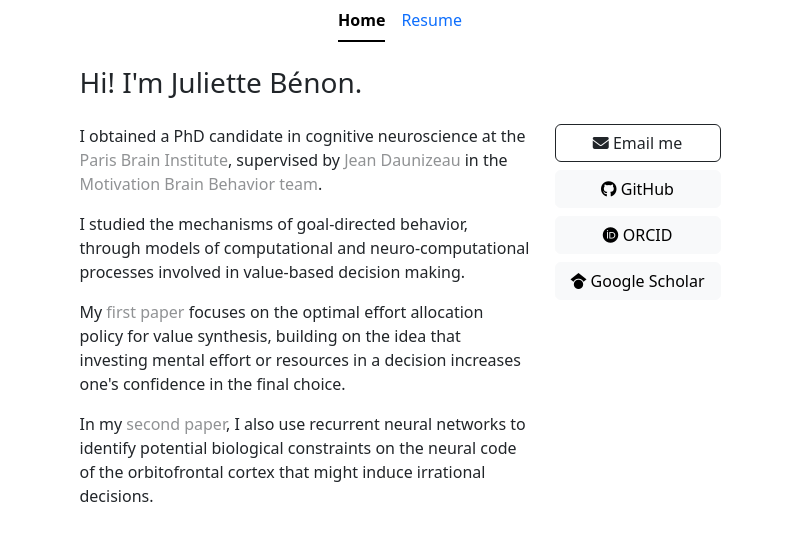
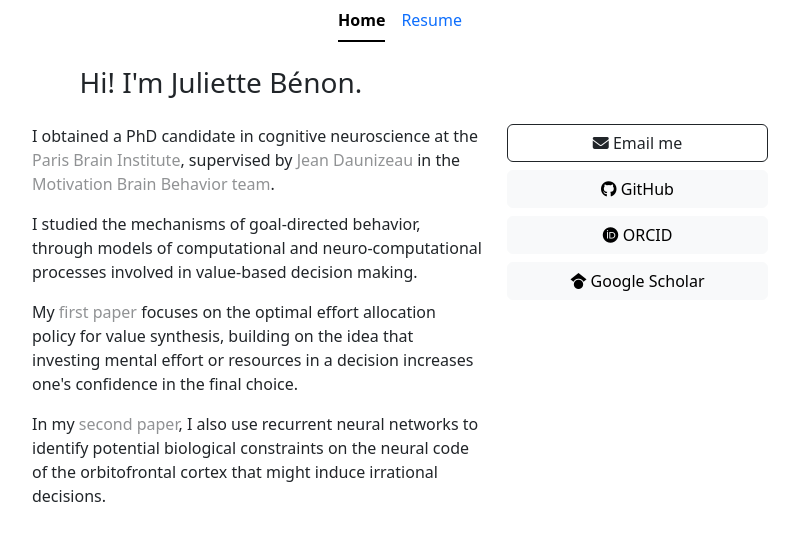
Before and after one commit to jbenon/jbenon.github.io, a Jekyll site: the page built from index.html, in a window 1280 px wide. Shown: the top 541 px of the page, without its empty margins (240-1039 px from the left). Built offline with Jekyll 4.4.1, drawn with Linux system fonts in a browser that asks for light colours; nearby versions of some CDN libraries.

Commit message:
Try other syntax

```diff
--- a/index.html
+++ b/index.html
@@ -48,7 +48,7 @@ layout: default
             induce irrational decisions.
             </p>
         </div>
-        <div class="col-lg-2 col-md-3 gy-3">
+        <div class="col-2 col-md-3 gy-3">
             <div class="d-grid gap-2">
                 <a class="btn btn-outline-dark" role="button" href="mailto: juliettebenon@gmail.com">
                     <i class="fa-solid fa-envelope"></i>
```
